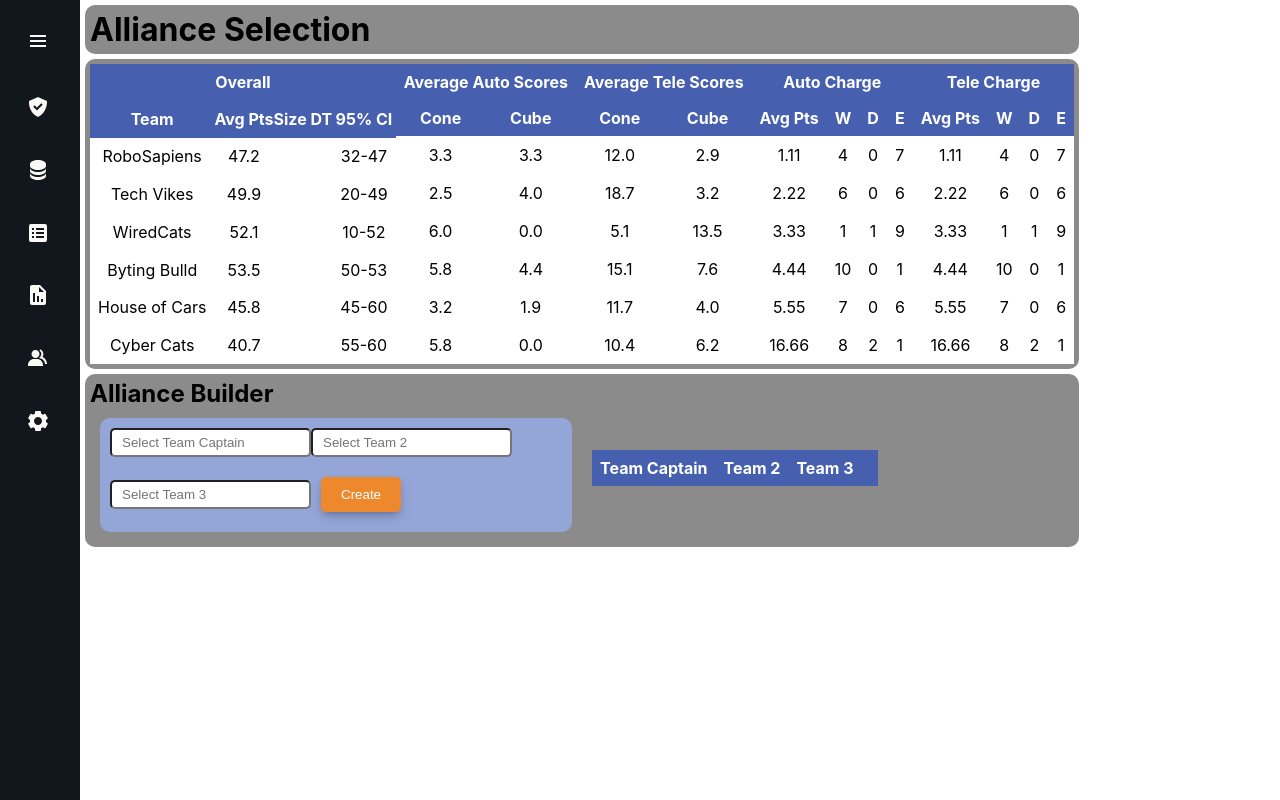
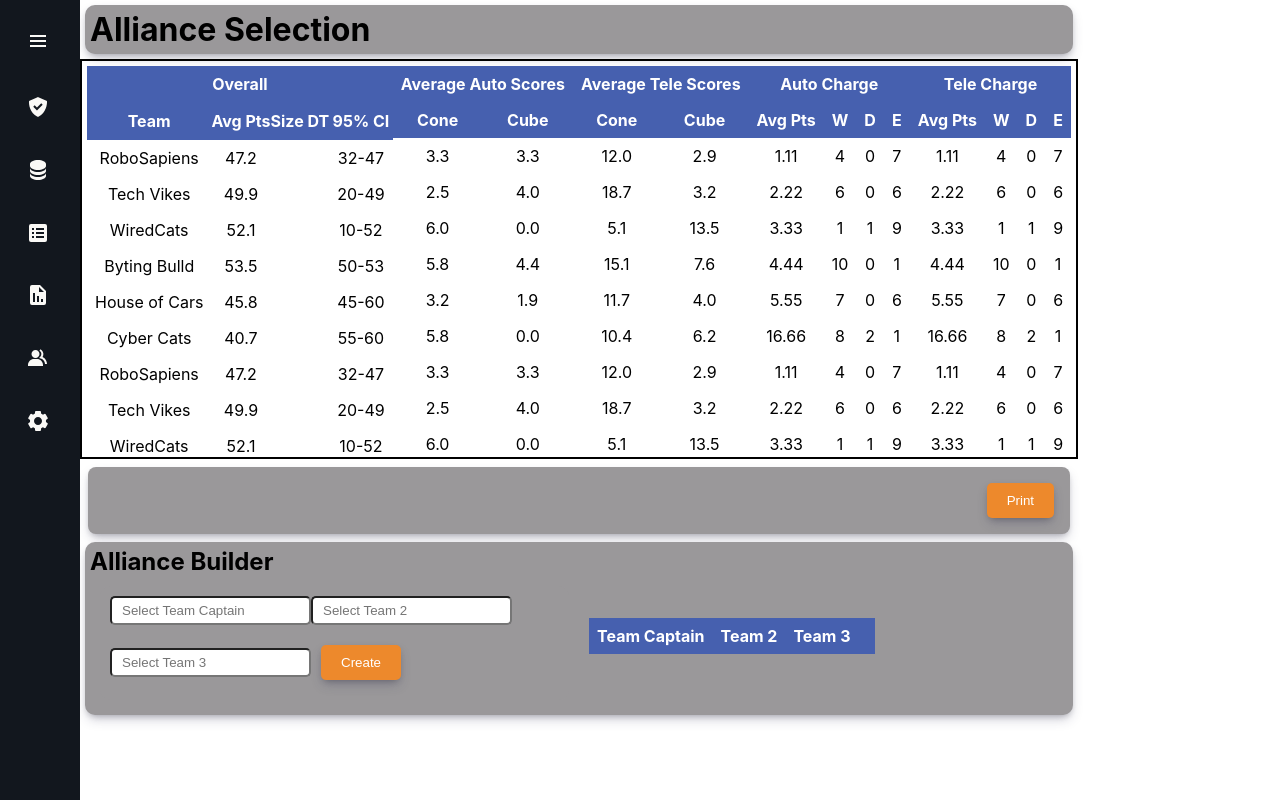
Before and after one commit to sebastianswms/cs4900, a React app in the folder code/scouting-hub/: page /#/alliance-selection in a window 1280 px wide. Built offline with nearby package versions, Linux system fonts and the light colour scheme; what chartjs-plugin-datalabels would draw is missing.

Commit message:
added: print button/functionality to alliance selection page

```diff
--- a/code/scouting-hub/package.json
+++ b/code/scouting-hub/package.json
@@ -57,14 +57,15 @@
     "babel-jest": "^29.7.0",
     "concurrently": "^8.2.2",
     "cross-env": "^7.0.3",
-    "electron": "^29.1.5",
+    "electron": "^29.2.0",
     "electron-builder": "^24.13.3",
     "electron-is-dev": "^2.0.0",
     "electronmon": "^2.0.2",
     "identity-obj-proxy": "^3.0.0",
     "installed": "^3.3.1",
     "jest": "^27.5.1",
-    "wait-on": "^7.2.0"
+    "wait-on": "^7.2.0",
+    "yarn": "^1.22.22"
   },
   "build": {
     "appId": "com.WiredCats.app",
--- a/code/scouting-hub/src/data/teamData.js
+++ b/code/scouting-hub/src/data/teamData.js
@@ -96,5 +96,89 @@ export const teamData = [
     group3Data: { labels: group3Labels, data: ["16.66", "8", "2", "1"] },
     group4Label: labels[4],
     group4Data: { labels: group4Labels, data: ["1.11", "2", "3", "1", "5"] },
-  }
+  },
+  {
+    team: "4479",
+    name: "RoboSapiens",
+    group0Label: labels[0],
+    group0Data: { labels: group0Labels, data: ["47.2", "", "32-47"] },
+    group1Label: labels[1],
+    group1Data: { labels: group1Labels, data: ["3.3", "3.3"] },
+    group2Label: labels[2],
+    group2Data: { labels: group2Labels, data: ["12.0", "2.9"] },
+    group3Label: labels[3],
+    group3Data: { labels: group3Labels, data: ["1.11", "4", "0", "7"] },
+    group4Label: labels[4],
+    group4Data: { labels: group4Labels, data: ["6.66", "1", "0", "2", "8"] },
+  },
+  {
+    team: "2054",
+    name: "Tech Vikes",
+    group0Label: labels[0],
+    group0Data: { labels: group0Labels, data: ["49.9", "", "20-49"] },
+    group1Label: labels[1],
+    group1Data: { labels: group1Labels, data: ["2.5", "4.0"] },
+    group2Label: labels[2],
+    group2Data: { labels: group2Labels, data: ["18.7", "3.2"] },
+    group3Label: labels[3],
+    group3Data: { labels: group3Labels, data: ["2.22", "6", "0", "6"] },
+    group4Label: labels[4],
+    group4Data: { labels: group4Labels, data: ["5.55", "2", "4", "1", "5"] },
+  },
+  {
+    team: "5675",
+    name: "WiredCats",
+    group0Label: labels[0],
+    group0Data: { labels: group0Labels, data: ["52.1", "", "10-52"] },
+    group1Label: labels[1],
+    group1Data: { labels: group1Labels, data: ["6.0", "0.0"] },
+    group2Label: labels[2],
+    group2Data: { labels: group2Labels, data: ["5.1", "13.5"] },
+    group3Label: labels[3],
+    group3Data: { labels: group3Labels, data: ["3.33", "1", "1", "9"] },
+    group4Label: labels[4],
+    group4Data: { labels: group4Labels, data: ["4.44", "1", "4", "1", "5"] },
+  },
+  {
+    team: "3539",
+    name: "Byting Bulld",
+    group0Label: labels[0],
+    group0Data: { labels: group0Labels, data: ["53.5", "", "50-53"] },
+    group1Label: labels[1],
+    group1Data: { labels: group1Labels, data: ["5.8", "4.4"] },
+    group2Label: labels[2],
+    group2Data: { labels: group2Labels, data: ["15.1", "7.6"] },
+    group3Label: labels[3],
+    group3Data: { labels: group3Labels, data: ["4.44", "10", "0", "1"] },
+    group4Label: labels[4],
+    group4Data: { labels: group4Labels, data: ["3.33", "0", "01", "1", "9"] },
+  },
+  {
+    team: "3534",
+    name: "House of Cars",
+    group0Label: labels[0],
+    group0Data: { labels: group0Labels, data: ["45.8", "", "45-60"] },
+    group1Label: labels[1],
+    group1Data: { labels: group1Labels, data: ["3.2", "1.9"] },
+    group2Label: labels[2],
+    group2Data: { labels: group2Labels, data: ["11.7", "4.0"] },
+    group3Label: labels[3],
+    group3Data: { labels: group3Labels, data: ["5.55", "7", "0", "6"] },
+    group4Label: labels[4],
+    group4Data: { labels: group4Labels, data: ["2.22", "1", "3", "0", "9"] },
+  },
+  {
+    team: "5436",
+    name: "Cyber Cats",
+    group0Label: labels[0],
+    group0Data: { labels: group0Labels, data: ["40.7", "", "55-60"] },
+    group1Label: labels[1],
+    group1Data: { labels: group1Labels, data: ["5.8", "0.0"] },
+    group2Label: labels[2],
+    group2Data: { labels: group2Labels, data: ["10.4", "6.2"] },
+    group3Label: labels[3],
+    group3Data: { labels: group3Labels, data: ["16.66", "8", "2", "1"] },
+    group4Label: labels[4],
+    group4Data: { labels: group4Labels, data: ["1.11", "2", "3", "1", "5"] },
+  },
 ];
--- a/code/scouting-hub/src/pages/AllianceSelectionPage/index.css
+++ b/code/scouting-hub/src/pages/AllianceSelectionPage/index.css
@@ -1,7 +1,12 @@
 .container {
   display: flex;
   flex-direction: column;
-  background-color: #8b8b8b;
+  margin: 0.5em;
+  padding: 1em 1em;
+  background-color: #9a989a;
+  border-radius: 0.5em;
+  box-shadow: rgba(50, 50, 93, 0.25) 0px 6px 12px -2px,
+  rgba(0, 0, 0, 0.3) 0px 3px 7px -3px;
   border-radius: 10px;
   flex-grow: 1;
   margin: 5px;
@@ -13,6 +18,8 @@
   overflow-x: auto;
   min-height: 300px;
   max-height: 400px;
+  padding: 5px;
+  border: 2px solid black
 }
 
 .forms-container {
@@ -22,7 +29,7 @@
   justify-content: center;
   align-items: center;
   padding: 10px 10px;
-  background-color: #94a5d7;
+  background-color: #9a989a;
   border-radius: 10px;
 }
 
@@ -60,3 +67,42 @@
     min-height: 50px;
     max-height: 130px;
   }
+
+  .print-button-container {
+    display: flex;
+    justify-content: flex-end;
+    margin: 0.5em;
+    padding: 1em 1em;
+    background-color: #9a989a;
+    border-radius: 0.5em;
+    box-shadow: rgba(50, 50, 93, 0.25) 0px 6px 12px -2px,
+      rgba(0, 0, 0, 0.3) 0px 3px 7px -3px;
+  }
+
+  .print-button {
+    background-color: #ed892c;
+    color: white;
+    border: none;
+    border-radius: 5px;
+    padding: 10px 20px;
+    cursor: pointer;
+    box-shadow: rgba(50, 50, 93, 0.25) 0px 6px 12px -2px,
+      rgba(0, 0, 0, 0.3) 0px 3px 7px -3px;
+  }
+  .print-button:hover {
+    background-color: #ed692c;
+  }
+
+
+  @media print {
+    .container{
+      visibility: hidden;
+    }
+    .print-button-container{
+      visibility: hidden;
+    }
+    .team-table-container {
+      position: static;
+      max-height: none;
+    }
+  }
--- a/code/scouting-hub/src/pages/AllianceSelectionPage/index.js
+++ b/code/scouting-hub/src/pages/AllianceSelectionPage/index.js
@@ -46,7 +46,6 @@ export default function AllianceSelectionPage() {
             <h1>Alliance Selection</h1>
           </div>
         </div>
-        <div class="container">
           <div class="team-table-container">
             <TeamSortableTable
               teamData={teamData}
@@ -79,8 +78,10 @@ export default function AllianceSelectionPage() {
               category={labels[4]}
               sortTable={sortTable}
             />
-            </div>
-        </div>
+          </div>
+          <div className="print-button-container">
+              <button className="print-button" onClick={() => window.print()}>Print</button>
+          </div>
         <div class="container" style={{ minHeight: '160px' }}>
           <div className="header">
             <h2>Alliance Builder</h2>
```
Also changed, not shown: 2 other files.
